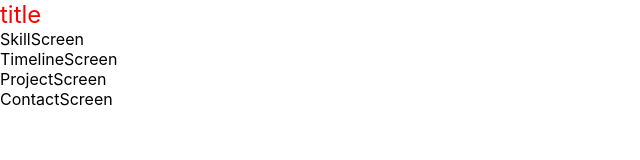
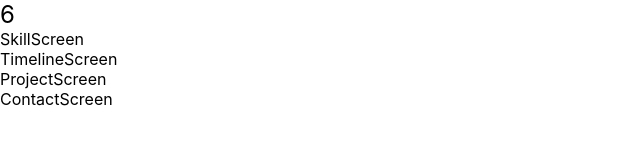
Before and after one commit to da-in/resume, a React (Create React App) app: page / in a window 1280 px wide. Shown: the top 160 px of the page, without its empty margins (0-640 px from the left). Built offline with nearby package versions, Linux system fonts and the light colour scheme.

Commit message:
:sparkles: Title Example Counter
Title Example Counter

```diff
--- a/src/components/Title.js
+++ b/src/components/Title.js
@@ -1,15 +1,20 @@
-import React from 'react';
+import React, { useEffect, useState } from 'react';
 import styled from 'styled-components';
 
 const StyledDiv = styled.div`
     font-size: ${({ theme }) => theme.fontSizes.xxxl};
-    color: red;
 `;
 
 function Title() {
+    const [title, setTitle] = useState(1);
+    useEffect(() => {
+        setInterval(() => {
+            setTitle(title + 1);
+        }, 1000);
+    });
     return (
         <>
-            <StyledDiv>title</StyledDiv>
+            <StyledDiv>{title}</StyledDiv>
         </>
     );
 }
```
